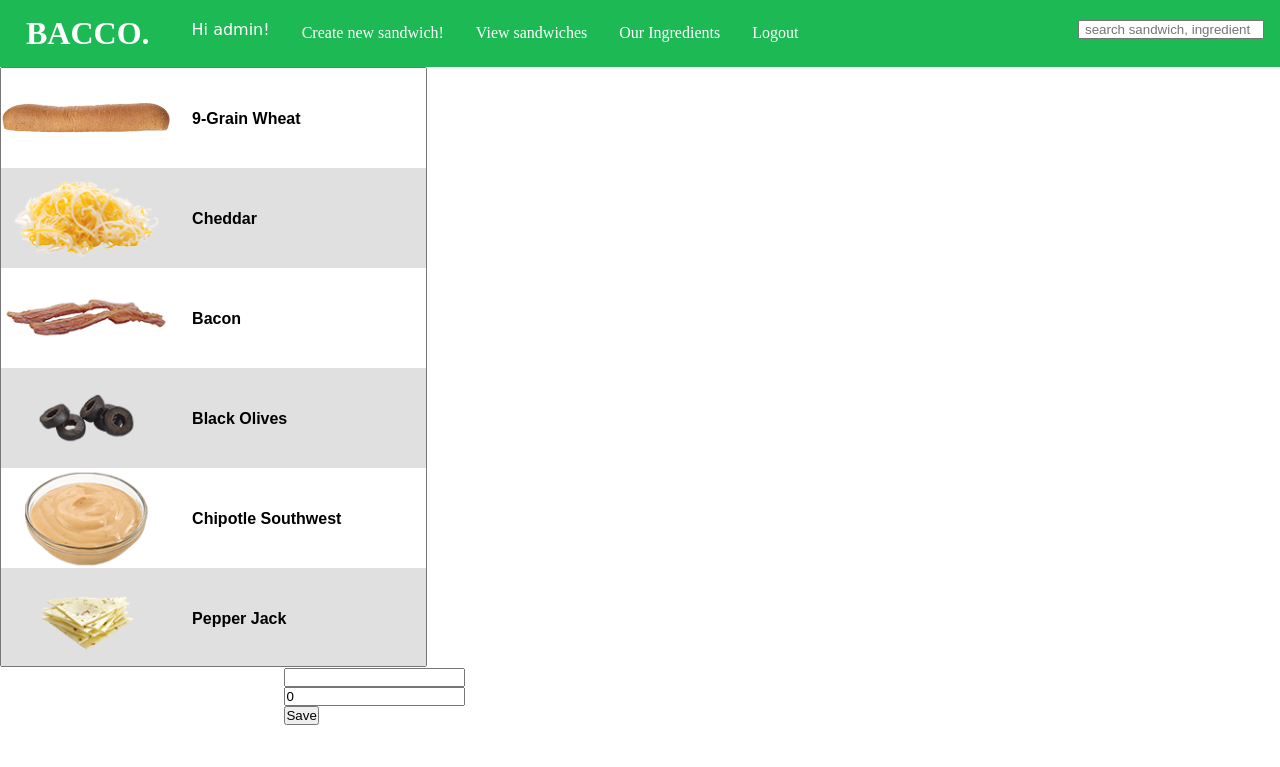
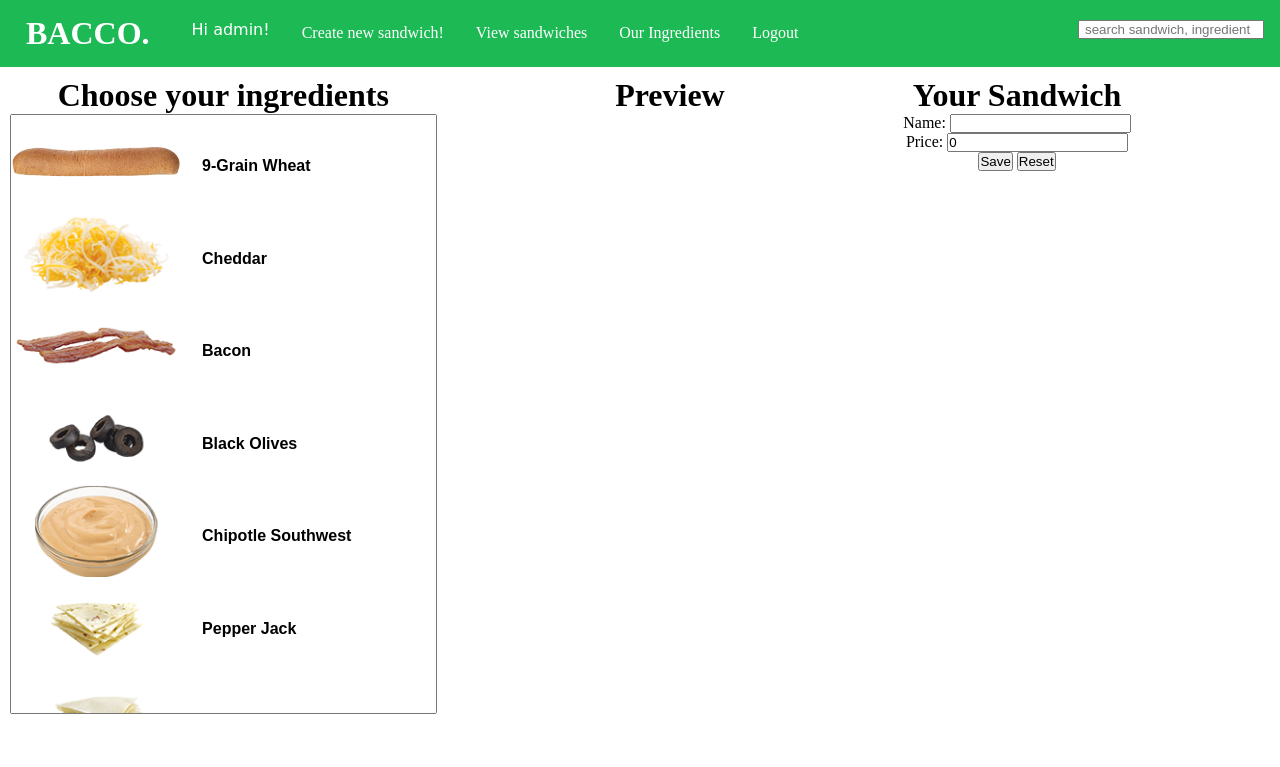
Before and after one commit to msienkiewicz7/baccoapp, a Django app: template baccoapp/mysandwich/templates/mysandwich/mysandwich.html in a window 1280 px wide. Shown: the top 767 px of the page. Run offline with Django 3.2, Linux system fonts and the light colour scheme; the template is opened without the code that fills it: values that come from a table or form of the project are taken from there, others are empty; a user stored in the database is signed in; data comes from the database, SQL or seed files in the repository.

Commit message:
big create update: select events + create seite css

```diff
--- a/baccoapp/mysandwich/templates/mysandwich/mysandwich.html
+++ b/baccoapp/mysandwich/templates/mysandwich/mysandwich.html
@@ -12,41 +12,37 @@
 <script defer src="/static/js/mysandwich.js" charset="utf-8"></script>
 
 <div class="create-wrapper">
+  <form method="POST">
 
   <div class="create">
-    <!-- <h1>New Sandwich</h1> -->
+    <h1>Choose your ingredients</h1>
 
-    <form method="POST">
       {% csrf_token %}
 
-
       <div class="form-wrapper">
-
         <select name="ingredients" required id="id_ingredients" multiple>
           {% for value, label, ingredient in form.ingredients.field.choices %}
-            <option style="background-image:url(/{{ ingredient.img_small }})" price="{{ ingredient.price }}" value="{{ ingredient.id }}">{{ ingredient.name }}</option>
+            <option style="background-image:url(/{{ ingredient.img_small }})" img_small="/{{ ingredient.img_small }}" img_large="/{{ ingredient.img_large }}" type="{{ ingredient.type }}" price="{{ ingredient.price }}" value="{{ ingredient.id }}">{{ ingredient.name }}</option>
           {% endfor %}
         </select>
         <input hidden type="text" name="all_selected_ingredient_ids" required id="id_all_selected_ingredient_ids">
-
-
       </div>
-
 
       <p hidden>
         <label for="id_pub_date">Pub date:</label>
         <input type="text" name="pub_date" value="" id="id_pub_date">
       </p>
+  </div>
 
+  <div class="preview">
+    <h1>Preview</h1>
+    <div class="sandwich_images">
 
-
-    <!-- <button id="save" type="submit">Save</button> -->
-    <div class="preview">
-      <!-- <h1>Preview</h1> -->
+    </div>
   </div>
 
   <div class="final">
-      <!-- <h1>Your Sandwich</h1> -->
+    <h1>Your Sandwich</h1>
     <div class="name-wrapper">
       <p class="name">
         <label for="id_name">Name:</label>
@@ -58,15 +54,14 @@
       <input type="number" name="price" value="0" step="0.01" required id="id_price">
     </p>
     <button id="save" type="submit">Save</button>
+    <button id="reset" type="button" name="button" onclick="location.href=''">Reset</button>
   </div>
+
+
   </form>
-
 
 
 </div>
 
 
-
 {% endblock content %}
-
-</div>
--- a/baccoapp/static/js/mysandwich.js
+++ b/baccoapp/static/js/mysandwich.js
@@ -2,42 +2,69 @@
 
   console.log("jQuery magic starting...")
 
-  // $("#id_ingredients option").each(function() {
+// Update price on changed selection
+//   $("#id_ingredients").on("change", function(event){
 //
-  //   let option = $(this)
-  //   let data = option.attr("data").split(",")
-  //   let ingredient_name = data[0]
-  //   let ingredient_price = data[1]
-  //   let ingredient_type = data[2]
-  //   let img_small = data[3]
-  //   let img_large = data[4]
+//     var price = 0;
+//     var all_selected_ingredient_ids = "";
+//     var selection = $(this).find(":selected");
+//     selection.each(function(){
+//       price += Number($(this).attr("price"));
 //
-  //   option.html(ingredient_name)
-  //   option.attr("price", ingredient_price)
-  //   option.attr("type", ingredient_type)
-  //   option.attr("img_small", img_small)
-  //   option.attr("img_large", img_large)
+//       if (all_selected_ingredient_ids != ""){
+//         all_selected_ingredient_ids += ",";
+//       }
+//       all_selected_ingredient_ids += $(this).attr("value");
+//     });
+//     // console.log(price);
+//     // alert(all_selected_ingredient_ids);
 //
-  //   option.css("background-image", `url(/${img_small})`)
-  //   // option.css("background-size", "5%")
-  //   // console.log(img_small);
-  // });
+//     $("#id_price").attr("value", price);
+//     $("#id_all_selected_ingredient_ids").attr("value", all_selected_ingredient_ids);
+//   });
+  $("#id_price").attr("readonly", true)
 
-  // $("#id_ingredients").on("change", function(event) {
+// // Allow multiple selection without holding cmd
+//   $('#id_ingredients option').mousedown(function(e) {
+//       e.preventDefault();
+//       $(this).prop('selected', !$(this).prop('selected'));
+//       return false;
+//   });
+
+
+// Load preview images on chenged selection
+  // $("#id_ingredients").on("change", function(event){
+  //   console.log("Change event!");
   //
-  //   let price = 0;
-  //   let selection = $(this).find(":selected");
+  //   $(".preview img").remove();
+  //
+  //   var selection = $(this).find(":selected");
+  //   console.log(selection);
   //   selection.each(function(){
-  //     price += Number($(this).attr("price"));
+  //     let img_src = $(this).attr("img");
+  //     let img = $("<img></img>").attr("src", img_src);
+  //     $(".preview").append(img);
+  //
   //   });
-  //   console.log(price);
   //
-  //   $("#id_price").attr("value", price)
   //
   // });
 
-  $("#id_ingredients").on("change", function(event){
 
+  $("#id_ingredients").mousedown(function(e){
+    // console.log("Mouse down event!");
+      e.preventDefault();
+// Allow miltiple selections without holding extra key
+      var select = this;
+      var scroll = select .scrollTop;
+
+      e.target.selected = !e.target.selected;
+
+      setTimeout(function(){select.scrollTop = scroll;}, 0);
+
+      $(select ).focus();
+
+// Dynamicly change the price
       var price = 0;
       var all_selected_ingredient_ids = "";
       var selection = $(this).find(":selected");
@@ -49,17 +76,46 @@
         }
         all_selected_ingredient_ids += $(this).attr("value");
       });
-    // console.log(price);
-    // alert(all_selected_ingredient_ids);
-
+      price = price.toFixed(2);
       $("#id_price").attr("value", price);
       $("#id_all_selected_ingredient_ids").attr("value", all_selected_ingredient_ids);
 
+// Load preview images
+      $(".preview img").remove();
+      // var selection = $(this).find(":selected");
+
+      let containsBread = false;
+      let bottom_bread_src;
+      let img;
+      selection.each(function(){
+        let ingr_type = $(this).attr("type");
+        if (ingr_type == "BREAD") {
+          containsBread = true;
+          let top_bread_src = $(this).attr("img_small");
+          bottom_bread_src = $(this).attr("img_large");
+          img = $("<img></img>").attr("src", top_bread_src);
+          $(".sandwich_images").prepend(img);
+        } else {
+          let img_src = $(this).attr("img_large");
+          img = $("<img></img>").attr("src", img_src);
+          $(".sandwich_images").append(img);
+        }
+      });
+
+      if (containsBread) {
+        img = $("<img></img>").attr("src", bottom_bread_src);
+        $(".sandwich_images").append(img);
+      }
+  });
+
+  $("#reset").click(function(){
+    // $("option:selected").prop("selected", false)
+
+    $("#id_ingredients option:selected").prop("selected", false)
   });
 
 
 
-  // $("#id_pub_date").attr("hidden", true)
-  $("#id_price").attr("readonly", true)
+
 
 });
--- a/baccoapp/static/styles/create.css
+++ b/baccoapp/static/styles/create.css
@@ -11,9 +11,11 @@
   height: 100vh;
 } */
 
+/* .create is an column */
 .create {
   float: left;
-  width: 100%;
+  width: 33.33%;
+  padding: 10px;
 }
 
 .create select {
@@ -27,15 +29,15 @@
   font-size: 12pt;
 }
 
-.create select option:nth-child(even) {
+/* .create select option:nth-child(even) {
   background-color: #e0e0e0;
-}
+} */
 
 /* Sandwich creator (select) */
 
 #id_ingredients option {
   padding-left: 45%;
-  height: 100px;
+  height: 50px;
   background-repeat: no-repeat;
   background-position: left center;
   background-size: 40%;
@@ -43,11 +45,23 @@
   padding-top: 10%;
 }
 
-/* #id_ingredients option[value="1"] {
-  background-size: 10%;
-  background-image: url(/static/images/ingredients/small/pepperoni_small.png);
+#id_ingredients option:checked {
+  font-size: 15pt;
+  background-color: green;
+  appearance: none;
 }
-#id_ingredients option[value="2"] {
-  background-size: 10%;
-  background-image: url(/static/images/ingredients/small/cheddar_small.png);
+
+/* make it red instead (with with same width and style) */
+#id_ingredients{
+  outline: none;
+  -webkit-appearance:none;
+ /* outline: none; */
+}
+
+
+/* IE9  - Also picked up by most modern browsers */
+/* ::selection {
+  background:#AC2937;
+  color:#FFF;
+  text-shadow:none;
 } */
--- a/baccoapp/static/styles/final.css
+++ b/baccoapp/static/styles/final.css
@@ -7,7 +7,13 @@
   background-color: white;
 } */
 
-.final {
+/* .final {
   float: right;
   width: 33.33%;
+} */
+
+.final {
+  float: left;
+  /* width: 33.33%; */
+  padding: 10px;
 }
--- a/baccoapp/static/styles/main.css
+++ b/baccoapp/static/styles/main.css
@@ -1,16 +1,16 @@
 * {
   margin: 0;
   padding: 0;
-  -webkit-box-sizing: border-box;
-  box-sizing: border-box;
+  /* -webkit-box-sizing: border-box; */
 }
 
 .create-wrapper {
-  display: -ms-grid;
-  display: grid;
-  -ms-grid-columns: (1fr)[3];
+  /* display: grid;
   grid-template-columns: repeat(3, 1fr);
-  height: 100%;
+  height: 100%; */
+  box-sizing: border-box;
+  text-align: center;
+
 }
 
 /* Clear floats after the columns */
--- a/baccoapp/static/styles/preview.css
+++ b/baccoapp/static/styles/preview.css
@@ -6,7 +6,17 @@
   grid-row: 1;
 } */
 
+/* .preview {
+  float: left;
+  width: 33.33%;
+} */
+
 .preview {
   float: left;
   width: 33.33%;
+  padding: 10px;
 }
+
+.preview .sandwich_images img {
+  width: 100%;
+}
```
Lines whose indentation alone changed are shown as unchanged.
